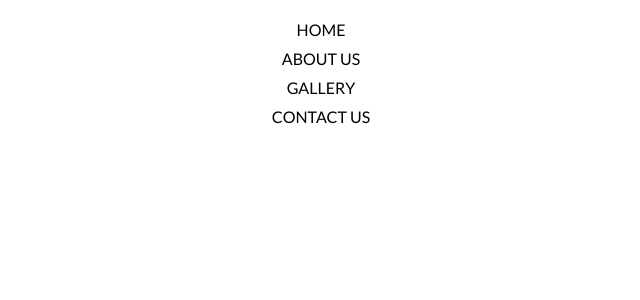
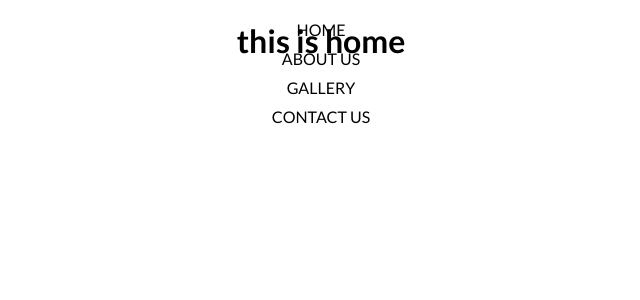
Before and after one commit to rimamenaa/DarKenza, a React (Vite) app: page / in a window 1280 px wide. Shown: the top 300 px of the page, without its empty margins (319-959 px from the left). Built offline with nearby package versions, Linux system fonts and the light colour scheme.

Commit message:
creating pages

```diff
--- a/src/App.jsx
+++ b/src/App.jsx
@@ -1,6 +1,7 @@
 import './App.css'
 import Navbar from './Components/Navbar'
 // import { Routes } from "react-router-dom"
+import Home from './Routes/Home'
 
 function App() {
   return (
@@ -8,6 +9,7 @@ function App() {
       {/* <Routes> */}
       <Navbar/>
       {/* </Routes> */}
+      <Home/>
     </>
   )
 }
--- /dev/null
+++ b/src/Routes/Home.jsx
@@ -0,0 +1,9 @@
+import React from 'react'
+
+export default function Home() {
+  return (
+    <>
+    <h1>this is home</h1>
+    </>
+  )
+}
```
Also changed, not shown: src/Routes/About.jsx (added, +10 -0 lines), src/Routes/Contact.jsx (added, +10 -0 lines), src/Routes/Gallery.jsx (added, +9 -0 lines), src/Components/Routes/About.jsx (deleted), src/Components/Routes/Contact.jsx (deleted), src/Components/Routes/Gallery.jsx (deleted), src/Components/Routes/Home.jsx (deleted).
